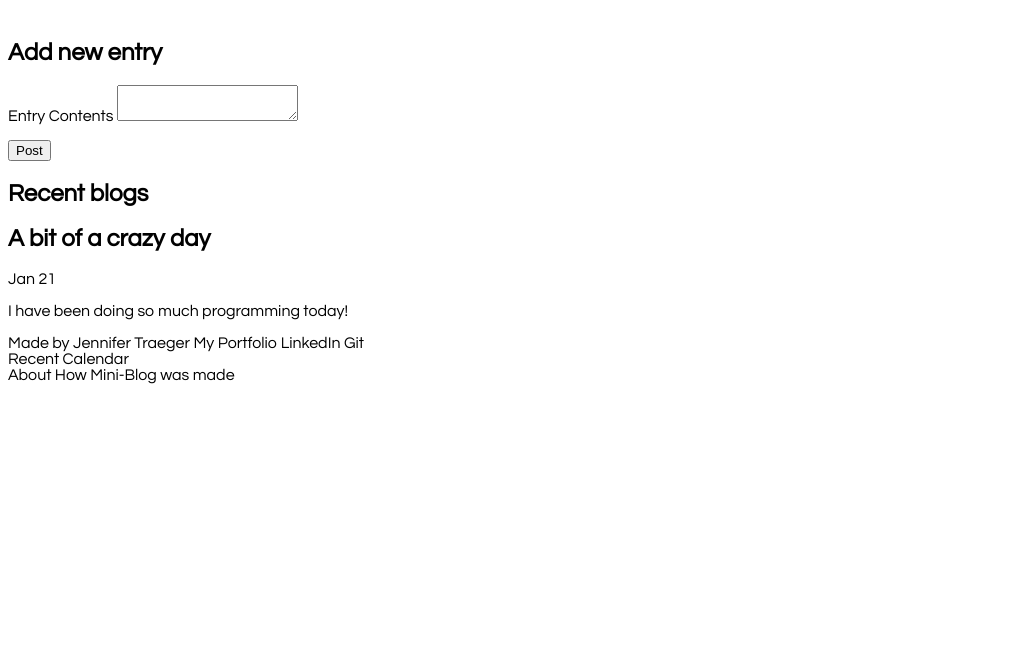
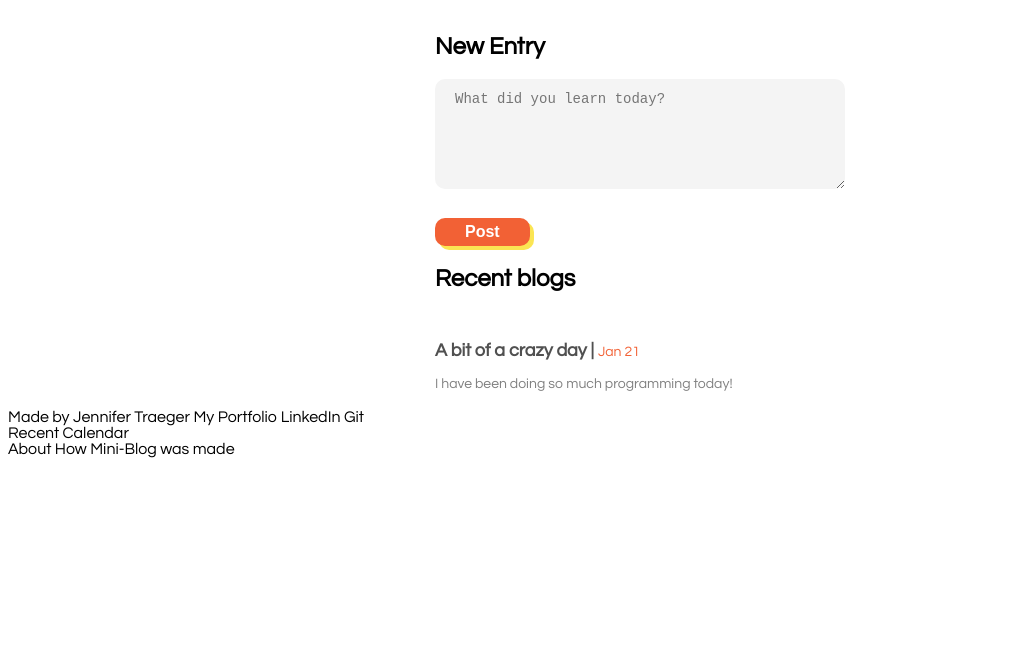
Before and after one commit to jgoodnight72/MiniBlog, a plain HTML site: page FrontEnd/index.html in a window 1280 px wide. Shown: the part 133-800 px from the top of the page, without its empty margins (0-1015 px from the left). Drawn offline with Linux system fonts and the light colour scheme.

Commit message:
Text Box CSS Styling

```diff
--- a/FrontEnd/index.html
+++ b/FrontEnd/index.html
@@ -22,25 +22,24 @@
                 </li>
             </ul>
         </header>
-        <main>
+        <main class="main">
             <section id="writeBlog">
-                <h1>Add new entry</h1>
+                <h1>New Entry</h1>
                 <form action="\entry" method="POST">
                     <p class="form__input">
-                        <label class="form__label" for="entry">Entry Contents</label>
-                        <textarea class="form__textarea" name="content" id="entry"></textarea>
+                        <textarea class="form__textarea" name="content" id="entry" aria-label="Entry contents" placeholder="What did you learn today?"></textarea>
                     </p>
-                    <button class="form__submit" type="post">Post</button>
+                    <button class="form__post" type="post">Post</button>
                 </form>
             </section>
             <section id="displayBlog">
                 <h1>Recent blogs</h1>
-                <article>
+                <article class="entry">
                     <div>
-                        <h2>A bit of a crazy day</h2>
-                        <time datetime="01-21-2023">Jan 21</time>
+                        <h2 class="entry__title">A bit of a crazy day | </h2>
+                        <time class="entry__date" datetime="01-21-2023">Jan 21</time>
                     </div>
-                    <p>
+                    <p class="entry__content">
                         I have been doing so much programming today!
                     </p>
                 </article>
--- a/FrontEnd/styles.css
+++ b/FrontEnd/styles.css
@@ -1,5 +1,13 @@
 html {
     font-family: "Century Gothic", sans-serif;
+}
+
+*, *::after, *::before {
+    box-sizing: inherit;
+}
+
+body {
+    box-sizing: border-box;
 }
 
 .navbar {
@@ -9,16 +17,18 @@ html {
     display: flex;
     flex-direction: row;
     justify-content: space-between;
-    font-size: 24px;
+    font-size: 22px;
 }
 
 .navbar__brand {
     display: flex;
     align-items: center;
+    font-size: 25px;
 }
 
 .navbar__logo {
     margin-right: 30px;
+    transform: scale(1.30);
 }
 
 .navbar__navigation {
@@ -38,3 +48,74 @@ html {
     text-decoration: none;
     color: inherit;
 }
+
+.main {
+    max-width: 450px;
+    margin: 0 auto;
+    padding: 0 20px;
+}
+
+.form {
+    display: flex;
+    flex-direction: column;
+    align-items: flex-end;
+}
+
+.form__input {
+    width: 100%
+}
+
+.form__label {
+    display: block;
+    margin-bottom: 10px;
+}
+
+.form__textarea {
+    width: inherit;
+    height: 110px;
+    font-size: 14px;
+    padding: 12px 20px;
+    box-sizing: border-box;
+    background-color: #f4f4f4;
+    margin-bottom: 10px;
+    border: none;
+    border-radius: 10px;
+}
+
+.form__post {
+    background-color: #f26135;
+    box-shadow: 4px 4px rgba(250, 220, 26, 75%);
+    border: none;
+    font-size: 16px;
+    font-weight: bold;
+    padding: 5px 30px;
+    border-radius: 10px;
+    color: white;
+}
+
+.form__post:hover {
+    background-color: #f78c6b;
+    box-shadow: none;
+    cursor: pointer;
+}
+
+.entry {
+    margin-top: 50px;
+}
+
+.entry__title {
+    display: inline;
+    font-size: 18px;
+    color: #505050;
+}
+
+.entry__date {
+    color:#f26135;
+    font-size: 14px;
+}
+
+.entry__content {
+    font-size: 14px;
+    line-height: 150%;
+    color: #808080;
+}
```
